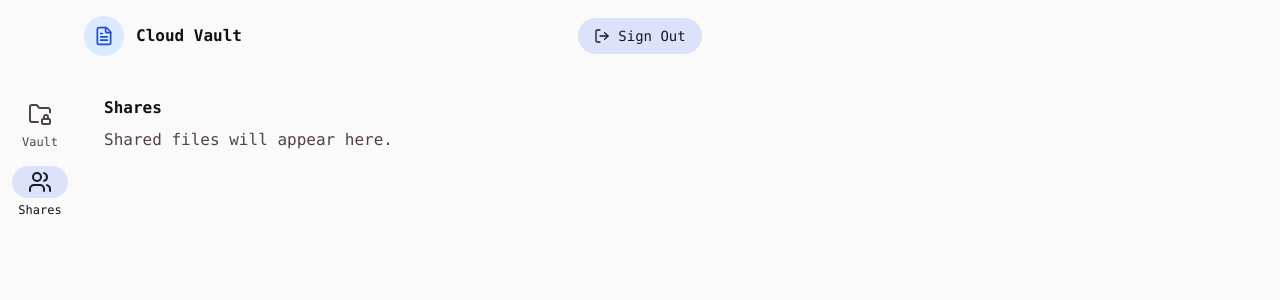
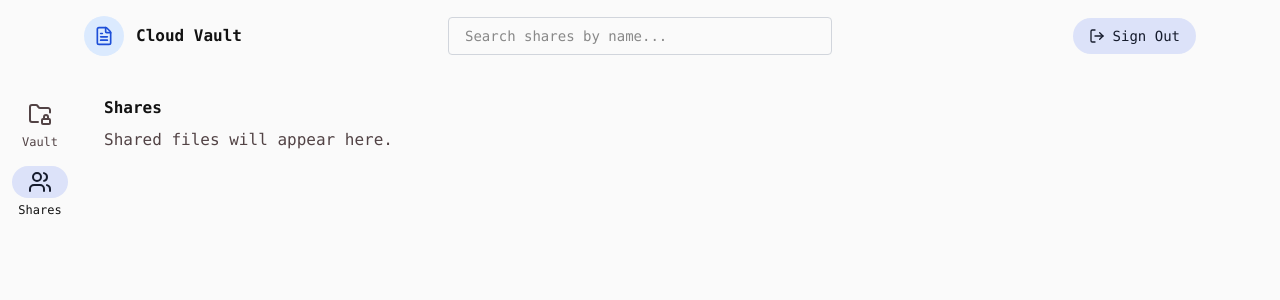
Before and after one commit to fegan104/cloud-vault, a Next.js app: page /shares in a window 1280 px wide. Shown: the top 300 px of the page. Built offline with nearby package versions, Linux system fonts and the light colour scheme.

Commit message:
Add customizable search input placeholder to VaultAppBar and VaultLayout components.

```diff
--- a/src/app/shares/page.tsx
+++ b/src/app/shares/page.tsx
@@ -1,8 +1,16 @@
+"use client";
+import { useState } from "react";
 import VaultLayout from "../vault/VaultLayout";
 
 export default function SharesScreen() {
+  const [searchQuery, setSearchQuery] = useState("");
+
   return (
-    <VaultLayout>
+    <VaultLayout
+      searchQuery={searchQuery}
+      onSearchChange={setSearchQuery}
+      searchPlaceholder="Search shares by name..."
+    >
       <div className="p-6">
         <h1 className="text-[--font-headline-lg] font-bold text-on-surface">Shares</h1>
         <p className="text-[--font-body-md] text-on-surface-variant mt-2">
--- a/src/app/vault/VaultLayout.tsx
+++ b/src/app/vault/VaultLayout.tsx
@@ -7,13 +7,15 @@ type VaultLayoutProps = {
   searchQuery?: string;
   /** Optional search change handler for the app bar */
   onSearchChange?: (query: string) => void;
+  /** Optional custom placeholder for search input */
+  searchPlaceholder?: string;
 };
 
-export default function VaultLayout({ children, searchQuery, onSearchChange }: VaultLayoutProps) {
+export default function VaultLayout({ children, searchQuery, onSearchChange, searchPlaceholder }: VaultLayoutProps) {
   return (
     <div className="h-full flex flex-col">
       {/* Full-width app bar at top */}
-      <VaultAppBar searchQuery={searchQuery} onSearchChange={onSearchChange} />
+      <VaultAppBar searchQuery={searchQuery} onSearchChange={onSearchChange} searchPlaceholder={searchPlaceholder} />
       {/* Below app bar: navigation rail + content */}
       <div className="flex-1 flex flex-row overflow-hidden">
         <Navigation />
--- a/src/app/vault/VaultScreen.tsx
+++ b/src/app/vault/VaultScreen.tsx
@@ -110,7 +110,7 @@ export default function VaultScreen({ masterKeySalt, files }: VaultScreenProps)
   };
 
   return (
-    <VaultLayout searchQuery={searchQuery} onSearchChange={setSearchQuery}>
+    <VaultLayout searchQuery={searchQuery} onSearchChange={setSearchQuery} searchPlaceholder="Search files by name...">
       <div className="overflow-hidden flex flex-col h-full">
         <DeleteConfirmationModal
           isOpen={fileToDelete !== null}
--- a/src/app/vault/loading.tsx
+++ b/src/app/vault/loading.tsx
@@ -1,9 +1,10 @@
+"use client";
 import VaultLayout from "./VaultLayout";
 import CircularProgress from "@/components/CircularProgress";
 
 export default function Loading() {
   return (
-    <VaultLayout>
+    <VaultLayout searchQuery="" onSearchChange={() => { }} searchPlaceholder="Search files by name...">
       <div className="h-full flex items-center justify-center">
         <div className="flex flex-col items-center gap-4">
           <CircularProgress size={48} />
--- a/src/components/VaultAppBar.tsx
+++ b/src/components/VaultAppBar.tsx
@@ -8,9 +8,11 @@ import { useState } from "react";
 type VaultAppBarProps = {
   searchQuery?: string;
   onSearchChange?: (query: string) => void;
+  /** Custom placeholder for search input */
+  searchPlaceholder?: string;
 };
 
-export function VaultAppBar({ searchQuery = "", onSearchChange }: VaultAppBarProps) {
+export function VaultAppBar({ searchQuery = "", onSearchChange, searchPlaceholder }: VaultAppBarProps) {
   const [isSearchExpanded, setIsSearchExpanded] = useState(false);
   const showSearch = onSearchChange !== undefined;
 
@@ -41,7 +43,7 @@ export function VaultAppBar({ searchQuery = "", onSearchChange }: VaultAppBarPro
               <TextInput
                 value={searchQuery}
                 onChange={onSearchChange}
-                placeholder="Search files by name..."
+                placeholder={searchPlaceholder}
                 className="w-full"
               />
             </div>
@@ -96,7 +98,7 @@ export function VaultAppBar({ searchQuery = "", onSearchChange }: VaultAppBarPro
                 <TextInput
                   value={searchQuery}
                   onChange={onSearchChange!}
-                  placeholder="Search files..."
+                  placeholder={searchPlaceholder}
                   className="w-full"
                 />
               </div>
```
